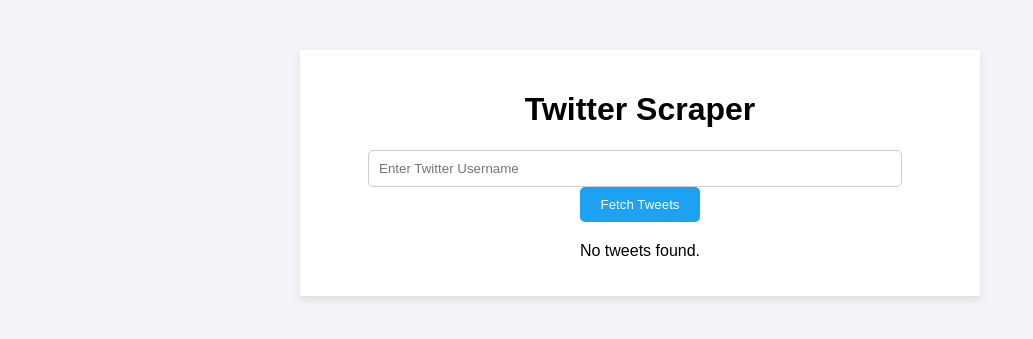
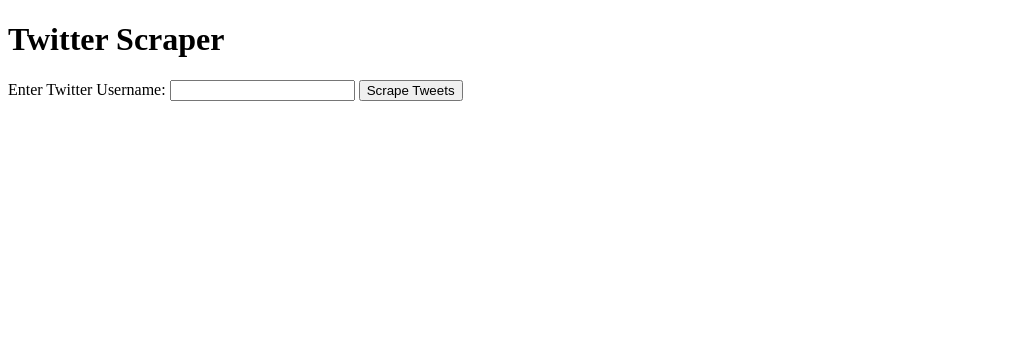
Before and after one commit to kobasi896/Infinite-Scrapper, a Flask app: template templates/index.html in a window 1280 px wide. Shown: the top 339 px of the page, without its empty margins (0-1033 px from the left). Run offline with Flask 3, Linux system fonts and the light colour scheme; the template is opened without the code that fills it, so the values that code supplies are empty.

Commit message:
new changes to tweet username

```diff
--- a/app.py
+++ b/app.py
@@ -1,14 +1,18 @@
-from flask import Flask, jsonify
+from flask import Flask, render_template, request, jsonify
 from flask_sqlalchemy import SQLAlchemy
 import tweepy
 import os
-from datetime import datetime, timedelta
+from datetime import datetime
+from dotenv import load_dotenv
+
+# Load environment variables from .env file
+load_dotenv()
 
 # Setup Flask App
 app = Flask(__name__)
 
-# Configure PostgreSQL Database URI
-app.config['SQLALCHEMY_DATABASE_URI'] = os.getenv('DATABASE_URL', 'postgresql://twitterdb_i20j_user:XSWxgFSpBwEfGhwhPNd9ZLjKzhqD3iPa@dpg-crtveeggph6c73dd6q5g-a.oregon-postgres.render.com/twitterdb_i20j')
+# Configure PostgreSQL Database URI from .env file
+app.config['SQLALCHEMY_DATABASE_URI'] = os.getenv('DATABASE_URL')
 app.config['SQLALCHEMY_TRACK_MODIFICATIONS'] = False
 
 # Initialize SQLAlchemy
@@ -33,7 +37,7 @@
 with app.app_context():
     db.create_all()
 
-# Fetch and save tweets to the database
+# Function to fetch tweets and save them to the database
 def fetch_and_save_tweets(username):
     try:
         # Check if tweets already exist in the database for the username
@@ -44,7 +48,7 @@
             return tweet_data
 
         # Fetch tweets from Twitter API
-        response = client.get_users_tweets(id=username, max_results=10)  # `username` here should be replaced with Twitter user_id
+        response = client.get_users_tweets(id=username, max_results=10)
         if response.data:
             tweet_data = []
             for tweet in response.data:
@@ -62,16 +66,14 @@
     except Exception as e:
         return {"error": str(e)}
 
-# Route to fetch tweets for a user
-@app.route('/tweets/<username>', methods=['GET'])
-def fetch_tweets(username):
-    tweets = fetch_and_save_tweets(username)
-    return jsonify(tweets)
-
-# Example route
-@app.route('/')
+# Route for the front-end form
+@app.route('/', methods=['GET', 'POST'])
 def index():
-    return jsonify({'message': 'Welcome to the Twitter Scraper API!'})
+    if request.method == 'POST':
+        username = request.form['username']
+        tweets = fetch_and_save_tweets(username)
+        return render_template('index.html', tweets=tweets, username=username)
+    return render_template('index.html')
 
 # Run the Flask app
 if __name__ == '__main__':
--- a/templates/index.html
+++ b/templates/index.html
@@ -4,26 +4,25 @@
     <meta charset="UTF-8">
     <meta name="viewport" content="width=device-width, initial-scale=1.0">
     <title>Twitter Scraper</title>
-    <link rel="stylesheet" href="{{ url_for('static', filename='styles.css') }}">
 </head>
 <body>
-    <div class="container">
-        <h1>Twitter Scraper</h1>
-        <form method="GET" action="/tweets_display">
-            <input type="text" name="username" placeholder="Enter Twitter Username" required>
-            <button type="submit">Fetch Tweets</button>
-        </form>
+    <h1>Twitter Scraper</h1>
 
-        {% if tweets %}
-        <h2>Latest Tweets from {{ username }}:</h2>
+    <!-- Form to submit the username -->
+    <form method="POST" action="/">
+        <label for="username">Enter Twitter Username:</label>
+        <input type="text" id="username" name="username" required>
+        <button type="submit">Scrape Tweets</button>
+    </form>
+
+    <!-- Display results if tweets were scraped -->
+    {% if tweets %}
+        <h2>Tweets for @{{ username }}:</h2>
         <ul>
             {% for tweet in tweets %}
-            <li>{{ tweet.content }}</li>
+                <li><strong>{{ tweet.id }}:</strong> {{ tweet.text }}</li>
             {% endfor %}
         </ul>
-        {% else %}
-        <p>No tweets found.</p>
-        {% endif %}
-    </div>
+    {% endif %}
 </body>
 </html>
```
